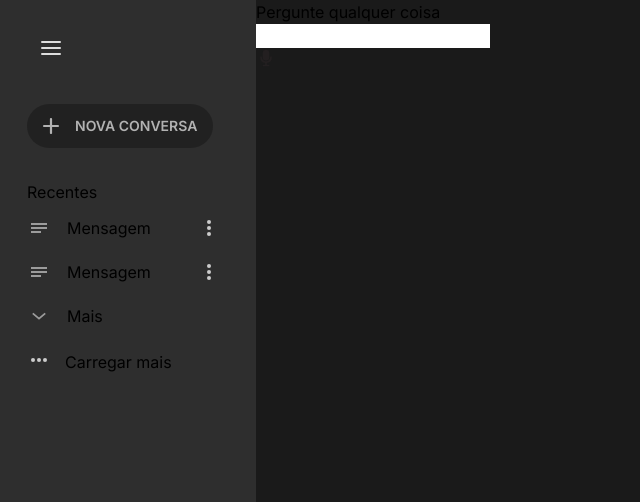
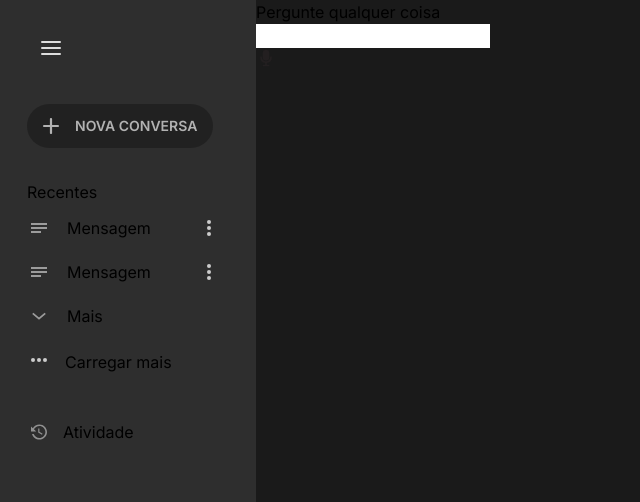
Before and after one commit to Leozinho2831/ChatBot, a website: page index.html in a window 1280 px wide. Shown: the top 502 px of the page, 0-640 px from the left. Drawn offline with Linux system fonts and the light colour scheme.

Commit message:
new section in header

```diff
--- a/index.html
+++ b/index.html
@@ -10,12 +10,13 @@
     <title>ChatBot</title>
 </head>
 <body class="font-inter grid grid-cols-[minmax(250px,20%)_auto] grid-rows-1 min-h-screen">
-    <header class="grid grid-rows-[auto_auto_auto_1fr] gap-8 p-[3px] py-6 bg-gray-900">
+    <header class="p-[3px] py-6 bg-gray-900">
         <div class="px-6 space-y-5">
             <figure class="inline-flex items-center justify-center w-12 h-12 !p-0 cursor-pointer hoverBg">
                 <img src="src/images/menu.svg" alt="menu">
             </figure>
         </div>
+        <section class="grid grid-rows-[auto_auto_1fr] gap-8 mt-8">
             <div class="px-6">
                 <button class="uppercase font-semibold text-sm text-gray-400 flex items-center gap-4 px-4 py-3 bg-gray-950/60 rounded-full hover:bg-gray-950">
                     <img class="w-4 h-4" src="src/images/plus.svg" alt="Sinal de mais">
@@ -118,6 +119,7 @@
                     <p>Atividade</p>
                 </figure>
             </div>
+        </section>
     </header>
     <main class="min-h-screen bg-gray-950">
         <!-- criar efeito de digitação com js -->
```
Also changed, not shown: src/output.css. Lines whose indentation alone changed are shown as unchanged.
